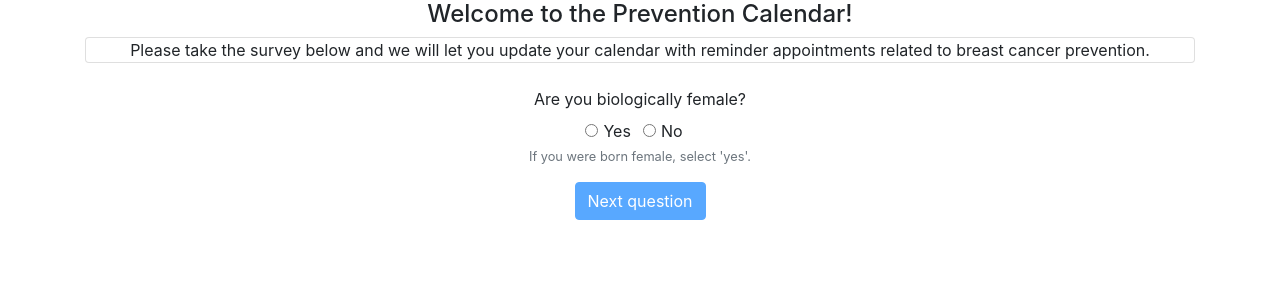
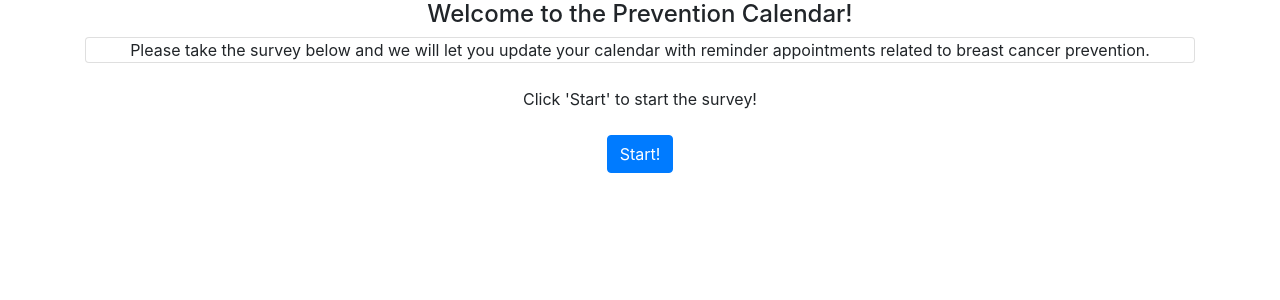
Before and after one commit to mNov/calendar_web_app, a React (Create React App) app in the folder calendar_web_app_client/: page / in a window 1280 px wide. Shown: the top 300 px of the page. Built offline with nearby package versions, Linux system fonts and the light colour scheme.

Commit message:
landing page

```diff
--- a/calendar_web_app_client/src/features/calendar/CalendarEvent.js
+++ b/calendar_web_app_client/src/features/calendar/CalendarEvent.js
@@ -35,9 +35,6 @@ export const CalendarEvent = ({ eventName, frequency }) => {
       });
   };
 
-  console.log("calendar event is ");
-  console.dir(newEvent);
-
   return (
     <>
       <button onClick={handleItemClick}>{eventName}</button>
@@ -45,7 +42,9 @@ export const CalendarEvent = ({ eventName, frequency }) => {
         <Card>
           <Card.Header>Event created on Google Calendar!</Card.Header>
           <ListGroup>
-            <ListGroup.Item>Calendar ID: {newEvent.calendarId}</ListGroup.Item>
+            <ListGroup.Item>
+              Calendar ID: {newEvent.calendarId || "primary"}
+            </ListGroup.Item>
             <ListGroup.Item>Summary: {newEvent.summary}</ListGroup.Item>
             <ListGroup.Item>
               Frequency: {newEvent.recurrence || "One time"}{" "}
--- a/calendar_web_app_client/src/features/survey/Answers.js
+++ b/calendar_web_app_client/src/features/survey/Answers.js
@@ -15,7 +15,9 @@ export const Answers = () => {
         <ListGroup variant="flush">
           {Object.entries(answers)
             // ignore any of the questions that were not asked:
-            .filter(([question, answer]) => answer !== null)
+            .filter(
+              ([question, answer]) => question !== "start" && answer !== null
+            )
             .map(([question, answer]) => (
               <ListGroup.Item key={question}>
                 {_.startCase(question)}: {answer}
--- a/calendar_web_app_client/src/features/survey/Survey.js
+++ b/calendar_web_app_client/src/features/survey/Survey.js
@@ -13,8 +13,26 @@ const Question = (props) => {
   const dispatch = useDispatch();
   const [answer, setAnswer] = useState(null);
   const currentQuestion = useSelector(selectCurrentQuestion);
-  if (props.questionName === "age") {
-    return currentQuestion === props.questionName ? (
+  if (props.questionName === "start" && currentQuestion === "start") {
+    return (
+      <>
+        <Form
+          onSubmit={(e) => {
+            e.preventDefault();
+            dispatch(updateCurrentQuestion());
+          }}
+        >
+          <Form.Group>
+            <Form.Label>{props.questionString}</Form.Label>
+          </Form.Group>
+          <Button variant="primary" type="submit">
+            Start!
+          </Button>
+        </Form>
+      </>
+    );
+  } else if (props.questionName === "age" && currentQuestion === "age") {
+    return (
       <>
         <Form
           onSubmit={(e) => {
@@ -65,7 +83,7 @@ const Question = (props) => {
           </Button>
         </Form>
       </>
-    ) : null;
+    );
   } else {
     return currentQuestion === props.questionName ? (
       <>
@@ -110,6 +128,11 @@ export const Survey = () => {
   const currentQuestion = useSelector(selectCurrentQuestion);
   return (
     <>
+      <Question
+        questionString="Click 'Start' to start the survey!"
+        questionDesc=""
+        questionName="start"
+      />
       <Question
         questionString="Are you biologically female?"
         questionDesc="If you were born female, select 'yes'."
--- a/calendar_web_app_client/src/features/survey/surveySlice.js
+++ b/calendar_web_app_client/src/features/survey/surveySlice.js
@@ -4,6 +4,7 @@ export const surveySlice = createSlice({
   name: "survey",
   initialState: {
     answers: {
+      start: false,
       female: null,
       familyHistory: null,
       geneticMutation: null,
@@ -12,7 +13,7 @@ export const surveySlice = createSlice({
       radiationBefore30: null,
       age: null,
     },
-    currentQuestion: "female",
+    currentQuestion: "start",
   },
   reducers: {
     updateAnswer: (state, action) => {
@@ -20,7 +21,9 @@ export const surveySlice = createSlice({
     },
     updateCurrentQuestion: (state) => {
       // decision tree logic
-      if (state.currentQuestion === "female") {
+      if (state.currentQuestion === "start") {
+        state.currentQuestion = "female";
+      } else if (state.currentQuestion === "female") {
         state.currentQuestion = "familyHistory";
       } else if (state.currentQuestion === "familyHistory") {
         state.currentQuestion = "geneticMutation";
```
